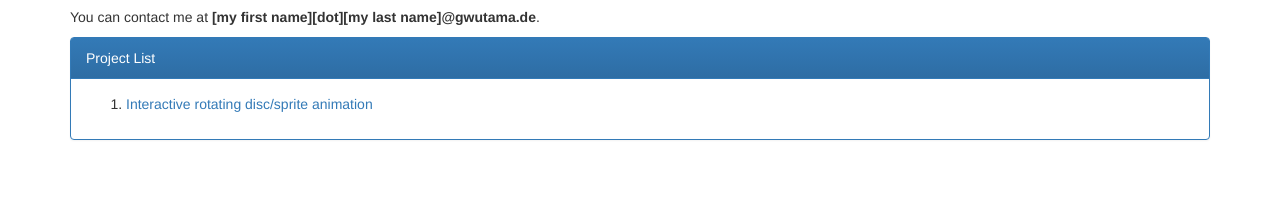
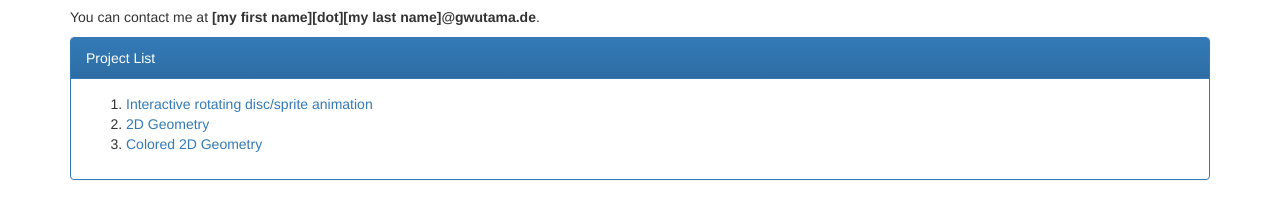
Before and after one commit to gwutama/gvtss16, a plain HTML site: page index.html in a window 1280 px wide. Shown: the part 132-350 px from the top of the page. Drawn offline with nearby package versions, Linux system fonts and the light colour scheme.

Commit message:
Added A2 and A3 to landing page.

```diff
--- a/index.html
+++ b/index.html
@@ -22,6 +22,8 @@
             <div class="panel-body">
 				<ol>
 					<li><a href="http://gwutama.github.io/gvtss16/A1/">Interactive rotating disc/sprite animation</a></li>
+					<li><a href="http://gwutama.github.io/gvtss16/A2/">2D Geometry</a></li>
+					<li><a href="http://gwutama.github.io/gvtss16/A3/">Colored 2D Geometry</a></li>
 				</ol>
             </div>
         </div>
```
